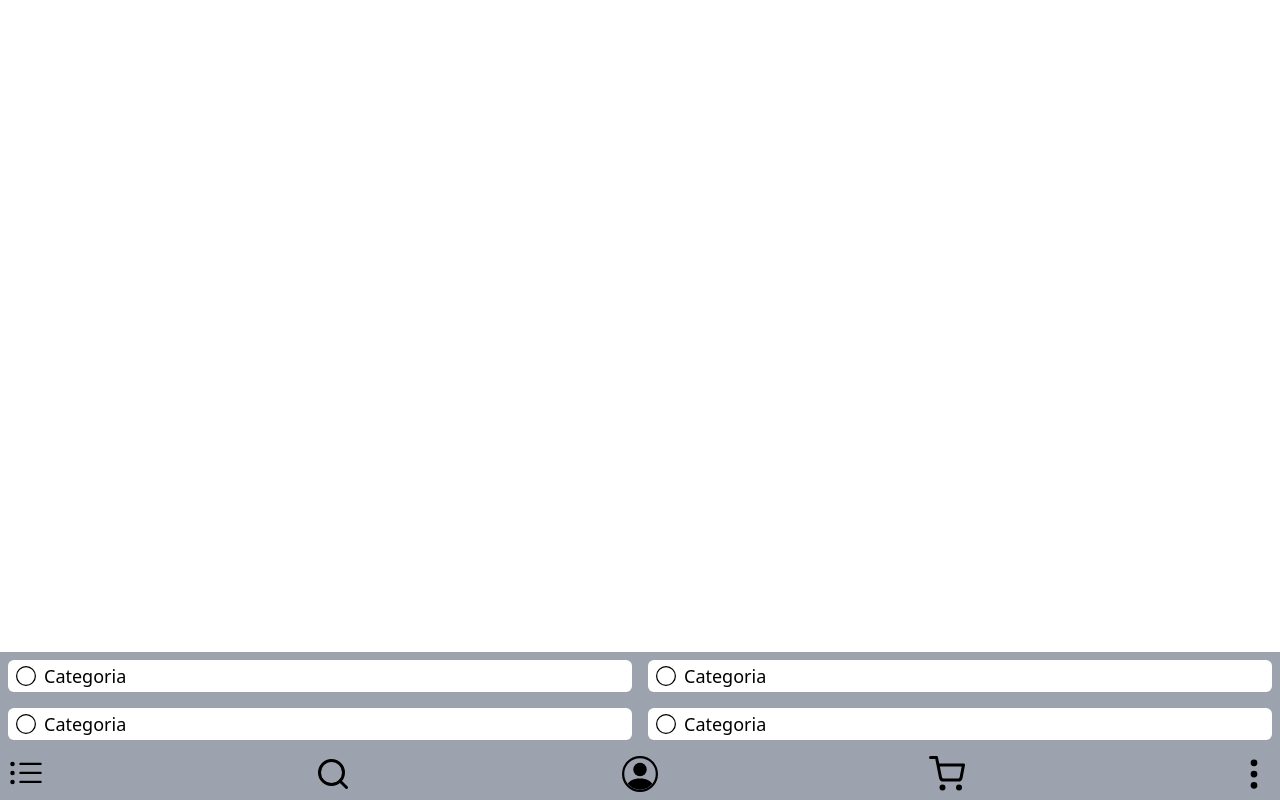
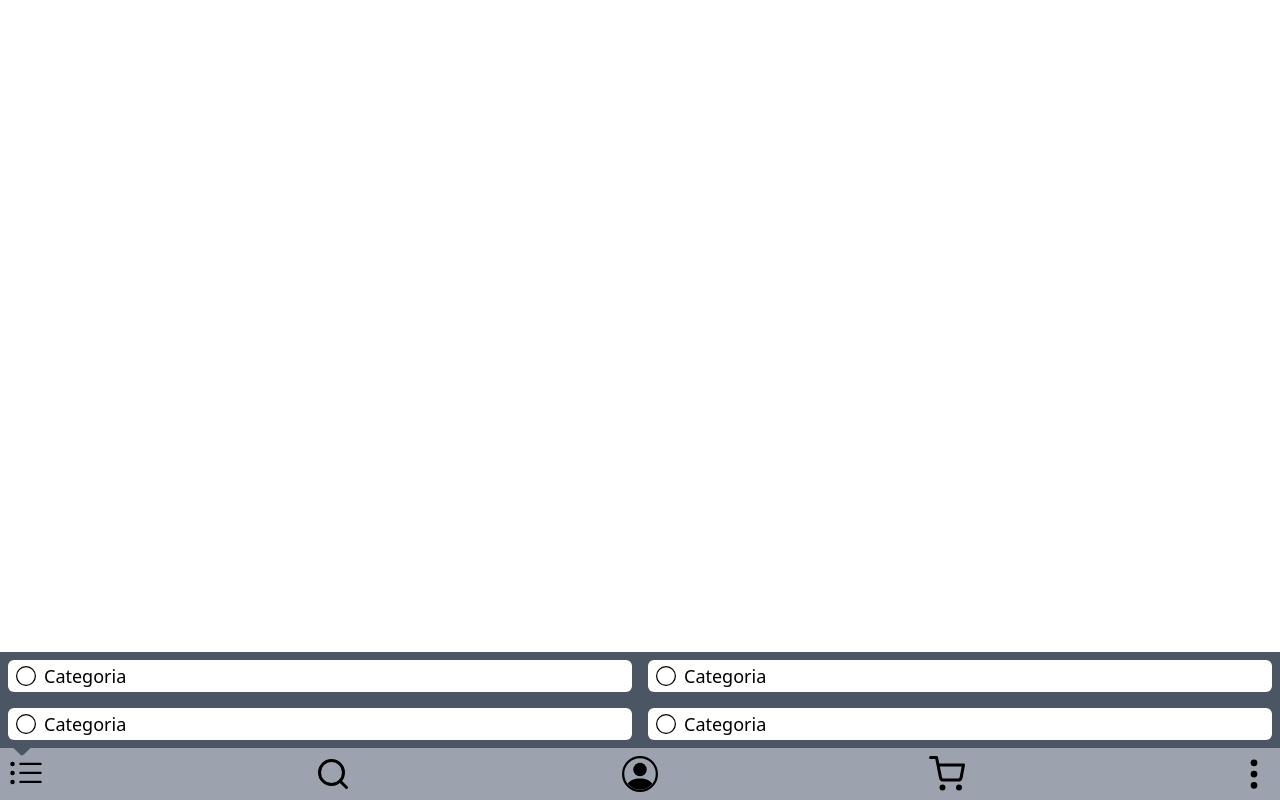
Before and after one commit to santiago9505/Olympia, a React (Create React App) app in the folder Olympia/: page / in a window 1280 px wide. Both pictures are taken after a click on the button 26 px from the left and 774 px from the top of the page. Built offline with nearby package versions, Linux system fonts and the light colour scheme.

Commit message:
Adding some details in Header and Menu components

```diff
--- a/Olympia/src/components/Header/Header.js
+++ b/Olympia/src/components/Header/Header.js
@@ -59,7 +59,7 @@ const Header = () => {
           <div role="button" className="text-4xl" onClick={() => { toggleMenu('categories') }}>
             <BsListUl/>
           </div>
-          <Menu toggle={state.toggle.categories}>
+          <Menu toggle={state.toggle.categories} selector="categories">
             <Categories/>
           </Menu>
         </div>
@@ -77,7 +77,7 @@ const Header = () => {
           <div role="button" className="text-4xl" onClick={() => { toggleMenu('profile') }}>
             <BsPeopleCircle/>
           </div>
-          <Menu toggle={state.toggle.profile}>
+          <Menu toggle={state.toggle.profile} selector="profileOptions">
             <ProfileOptions/>
           </Menu>
         </div>
@@ -85,7 +85,7 @@ const Header = () => {
           <div role="button" className="text-4xl" onClick={() => { toggleMenu('cart') }}>
             <FiShoppingCart/>
           </div>
-          <Menu toggle={state.toggle.cart}>
+          <Menu toggle={state.toggle.cart} selector="cart">
             <Cart/>
           </Menu>
         </div>
@@ -93,7 +93,7 @@ const Header = () => {
           <div role="button" className="text-4xl" onClick={() => { toggleMenu('options') }}>
             <BsThreeDotsVertical/>
           </div>
-          <Menu toggle={state.toggle.options}>
+          <Menu toggle={state.toggle.options} selector="options">
             <Options/>
           </Menu>
         </div>
--- a/Olympia/src/components/Header/Menu.js
+++ b/Olympia/src/components/Header/Menu.js
@@ -1,13 +1,36 @@
 //React
 import React from 'react';
 
-//Components
-import MenuItem from './MenuItem';
+const Menu = ({ toggle, children, selector }) => {
+  let selectorClass;
 
-const Menu = ({ toggle, children }) => {
+  switch(selector) {
+    case 'categories':
+      selectorClass = 'left-4';
+      break;
+
+    case 'profileOptions':
+      selectorClass = 'left-44';
+      break;
+
+    case 'cart':
+      selectorClass = 'left-64'
+      break;
+
+    case 'options':
+      selectorClass = 'right-5'
+      break;
+
+    default:
+      break;
+  }
+
   return (
-    <div className={`${ toggle ? 'block' : 'hidden' } absolute bottom-full left-0 right-0 bg-gray-400 p-2`}>
+    <div id="menu" className={`${ toggle ? 'block' : 'hidden' } animate-fadeIn absolute bottom-full left-0 right-0 bg-gray-600 p-2 z-50`}>
       { children }
+      <div className={`${selectorClass} absolute -bottom-1.5 rounded-br-md rounded-tl-3xl
+          transform rotate-45 w-3 h-3 bg-gray-600`}
+      ></div>
     </div>
   );
 }
--- a/Olympia/tailwind.config.js
+++ b/Olympia/tailwind.config.js
@@ -4,6 +4,15 @@ module.exports = {
   theme: {
     boxShadow: {
       custom: '0 -3px 6px #00000059;'
+    },
+    keyframes: {
+      fadeIn: {
+        '0%': { opacity: 0 },
+        '100%': { opacity: 1 }
+      }
+    },
+    animation: {
+      fadeIn: 'fadeIn 1s ease'
     }
   },
   variants: {
```
